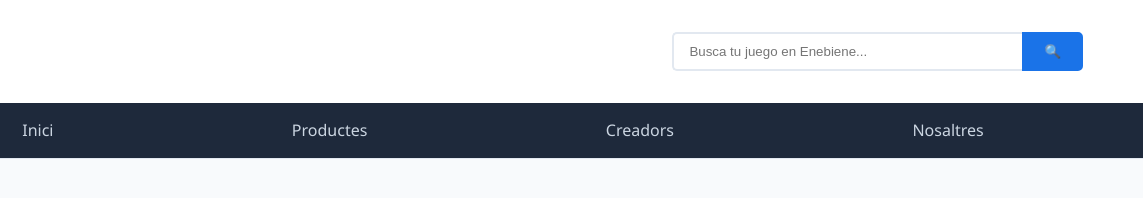
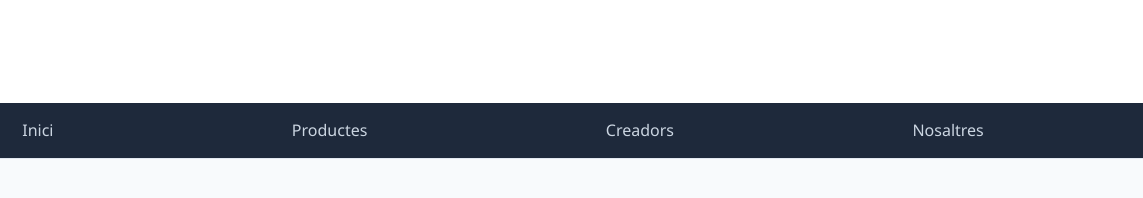
Before and after one commit to IvaNex/Projecte-Enebiene, a plain HTML site: page projecteEnebiene_front/creadors.html in a window 1280 px wide. Shown: the top 198 px of the page, 137-1280 px from the left. Drawn offline with Linux system fonts and the light colour scheme; no server answers.

Commit message:
eliminar barra de buscada en creadors

```diff
--- a/projecteEnebiene_front/creadors.html
+++ b/projecteEnebiene_front/creadors.html
@@ -13,12 +13,7 @@
             <img src="imagenes/logo%203.png" alt="Logotipo de Enebiene" class="logo-cabecera">
         </a>
     </div>
-        <div class="buscador">
-            <form action="productes.html" method="GET">
-                <input type="text" name="q" placeholder="Busca tu juego en Enebiene...">
-                <button type="submit">🔍</button>
-            </form>
-        </div>
+
     </div>
 
     <nav class="menu">
```
